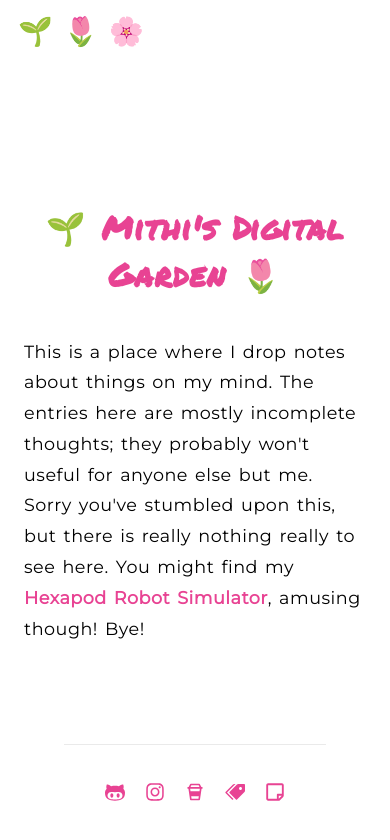
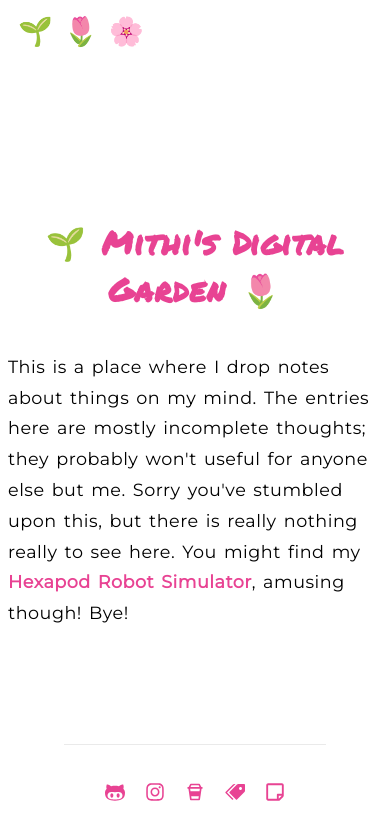
Before and after one commit to mithi/digital-garden, a Next.js app: page / in a window 390 px wide. Shown: the top 840 px of the page. Built offline with nearby package versions, Linux system fonts and the light colour scheme.

Commit message:
🌷Fix media queries

```diff
--- a/components/Layout/Layout.module.css
+++ b/components/Layout/Layout.module.css
@@ -35,10 +35,9 @@
     padding: 10px;
 }
 
-@media (max-width: 600px) {
+@media (max-width: 900px) {
     .main {
         width: 100%;
         flex-direction: column;
-        padding: 1rem;
     }
 }
--- a/styles/globals.css
+++ b/styles/globals.css
@@ -41,15 +41,6 @@ h1 {
     box-sizing: border-box;
 }
 
-@media (max-width: 600px) {
-    h1 {
-        font-size: 2rem;
-        text-align: center;
-        letter-spacing: 1px;
-        word-spacing: 2px;
-    }
-}
-
 ::-moz-selection {
     background-color: var(--c0-primary);
     color: #fff;
@@ -59,3 +50,18 @@ h1 {
     background-color: var(--c0-primary);
     color: #fff;
 }
+
+@media (max-width: 900px) {
+    h1 {
+        font-size: 2rem;
+        text-align: center;
+        letter-spacing: 1px;
+        word-spacing: 2px;
+    }
+
+    article {
+        width: 100%;
+        flex-direction: column;
+        margin: 0;
+    }
+}
```
